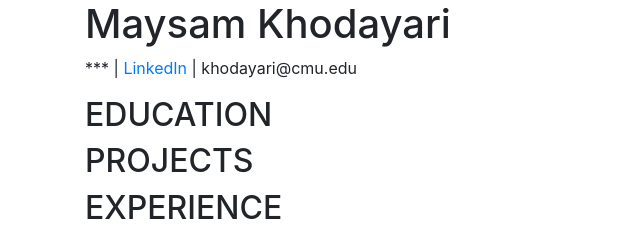
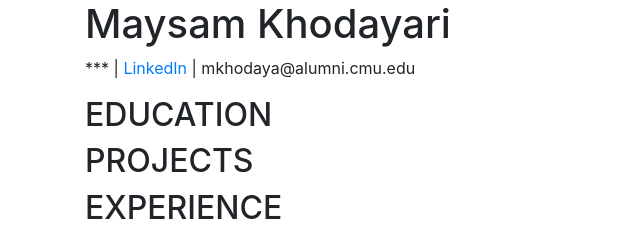
Before and after one commit to Maysam-Carnegie/my-resume, a plain HTML site: page index.html in a window 1280 px wide. Shown: the top 232 px of the page, 0-640 px from the left. Drawn offline with nearby package versions, Linux system fonts and the light colour scheme.

Commit message:
Update index.html

```diff
--- a/index.html
+++ b/index.html
@@ -3,7 +3,7 @@
 <head>
     <meta charset="UTF-8">
     <meta name="viewport" content="width=device-width, initial-scale=1.0">
-    <title>Maysam Khodayari - Resume *</title>
+    <title>Maysam Khodayari - Resume</title>
     <!-- Include Bootstrap CSS and JavaScript files -->
     <!-- Replace the paths with the actual file paths on your computer -->
     <link href="https://github.com/Maysam-Carnegie/resume-website/blob/main/bootstrap.min.css" rel="stylesheet">
@@ -35,7 +35,7 @@
 
     <div class="container">
         <h1>Maysam Khodayari</h1>
-        <p> *** | <a href="https://www.linkedin.com/in/maysamkhodayari">LinkedIn</a> | khodayari@cmu.edu</p>
+        <p> *** | <a href="https://www.linkedin.com/in/maysamkhodayari">LinkedIn</a> | mkhodaya@alumni.cmu.edu</p>
 
         <h2>EDUCATION</h2>
         <!-- Add your education details here -->
```
